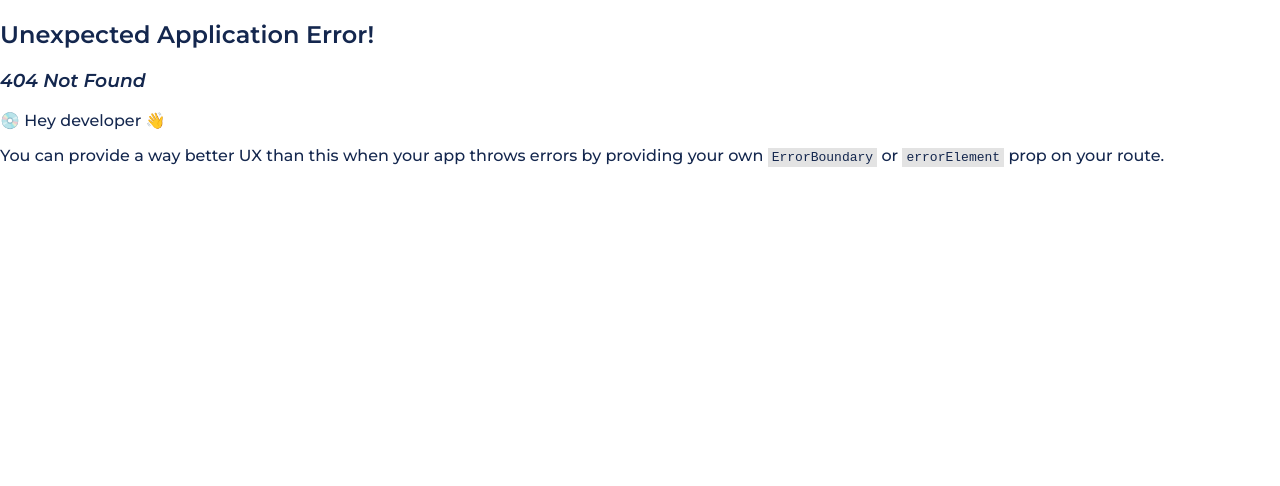
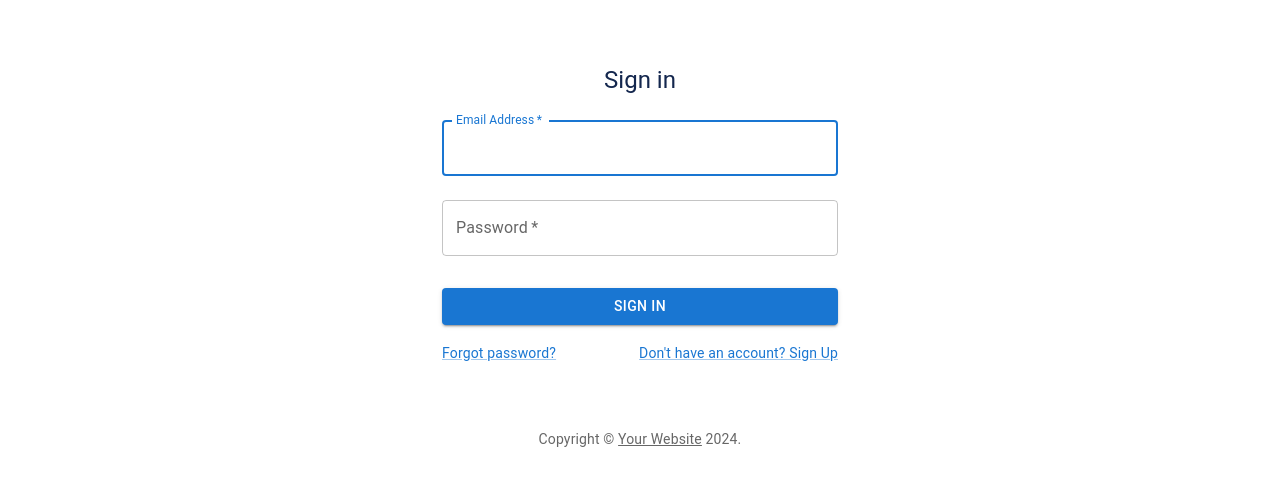
Before and after one commit to hoanganhp-ic/react-cake, a React (Create React App) app: page /login in a window 1280 px wide. Before the commit this address had no page. Shown: the top 486 px of the page. Built offline with nearby package versions, Linux system fonts and the light colour scheme.

Commit message:
form login

```diff
--- a/package.json
+++ b/package.json
@@ -4,6 +4,9 @@
   "private": true,
   "dependencies": {
     "@dinero.js/currencies": "^2.0.0-alpha.14",
+    "@emotion/react": "^11.13.0",
+    "@emotion/styled": "^11.13.0",
+    "@mui/material": "^5.16.4",
     "@testing-library/jest-dom": "^5.17.0",
     "@testing-library/react": "^13.4.0",
     "@testing-library/user-event": "^13.5.0",
--- /dev/null
+++ b/src/layouts/Layout.tsx
@@ -0,0 +1,14 @@
+import { Outlet } from 'react-router-dom';
+import Box from '@mui/material/Box';
+import Grid from '@mui/material/Unstable_Grid2';
+import { Container } from '@mui/material';
+
+const Layout = () => {
+    return (
+        <Container maxWidth="sm">
+             <Outlet />
+        </Container>
+    )
+}
+
+export default Layout;
--- /dev/null
+++ b/src/models/user.model.ts
@@ -0,0 +1,6 @@
+export type User = {
+    id?: number;
+    name?: string;
+    password?: string;
+    email?: string;
+}
--- /dev/null
+++ b/src/pages/auth/Login.tsx
@@ -0,0 +1,94 @@
+import * as React from 'react';
+import Button from '@mui/material/Button';
+import CssBaseline from '@mui/material/CssBaseline';
+import TextField from '@mui/material/TextField';
+import Link from '@mui/material/Link';
+import Grid from '@mui/material/Grid';
+import Box from '@mui/material/Box';
+import Typography from '@mui/material/Typography';
+import Container from '@mui/material/Container';
+
+function Copyright(props: any) {
+  return (
+    <Typography variant="body2" color="text.secondary" align="center" {...props}>
+      {'Copyright © '}
+      <Link color="inherit" href="https://mui.com/">
+        Your Website
+      </Link>{' '}
+      {new Date().getFullYear()}
+      {'.'}
+    </Typography>
+  );
+}
+
+export default function Login() {
+  const handleSubmit = (event: React.FormEvent<HTMLFormElement>) => {
+    event.preventDefault();
+    const data = new FormData(event.currentTarget);
+    console.log({
+      email: data.get('email'),
+      password: data.get('password'),
+    });
+  };
+
+  return (
+      <Container component="main" maxWidth="xs">
+        <CssBaseline />
+        <Box
+          sx={{
+            marginTop: 8,
+            display: 'flex',
+            flexDirection: 'column',
+            alignItems: 'center',
+          }}
+        >
+          <Typography component="h1" variant="h5">
+            Sign in
+          </Typography>
+          <Box component="form" onSubmit={handleSubmit} noValidate sx={{ mt: 1 }}>
+            <TextField
+              margin="normal"
+              required
+              fullWidth
+              id="email"
+              label="Email Address"
+              name="email"
+              autoComplete="email"
+              autoFocus
+            />
+            <TextField
+              margin="normal"
+              required
+              fullWidth
+              name="password"
+              label="Password"
+              type="password"
+              id="password"
+              autoComplete="current-password"
+            />
+            <Button
+              type="submit"
+              fullWidth
+              variant="contained"
+              sx={{ mt: 3, mb: 2 }}
+            >
+              Sign In
+            </Button>
+            <Grid container>
+              <Grid item xs>
+                <Link href="#" variant="body2">
+                  Forgot password?
+                </Link>
+              </Grid>
+              <Grid item>
+                <Link href="#" variant="body2">
+                  {"Don't have an account? Sign Up"}
+                </Link>
+              </Grid>
+            </Grid>
+          </Box>
+        </Box>
+        <Copyright sx={{ mt: 8, mb: 4 }} />
+      </Container>
+  );
+}
```
Also changed, not shown: src/App.tsx (+14 -2 lines), 1 other file (tests, documents, lock files or other folders).
